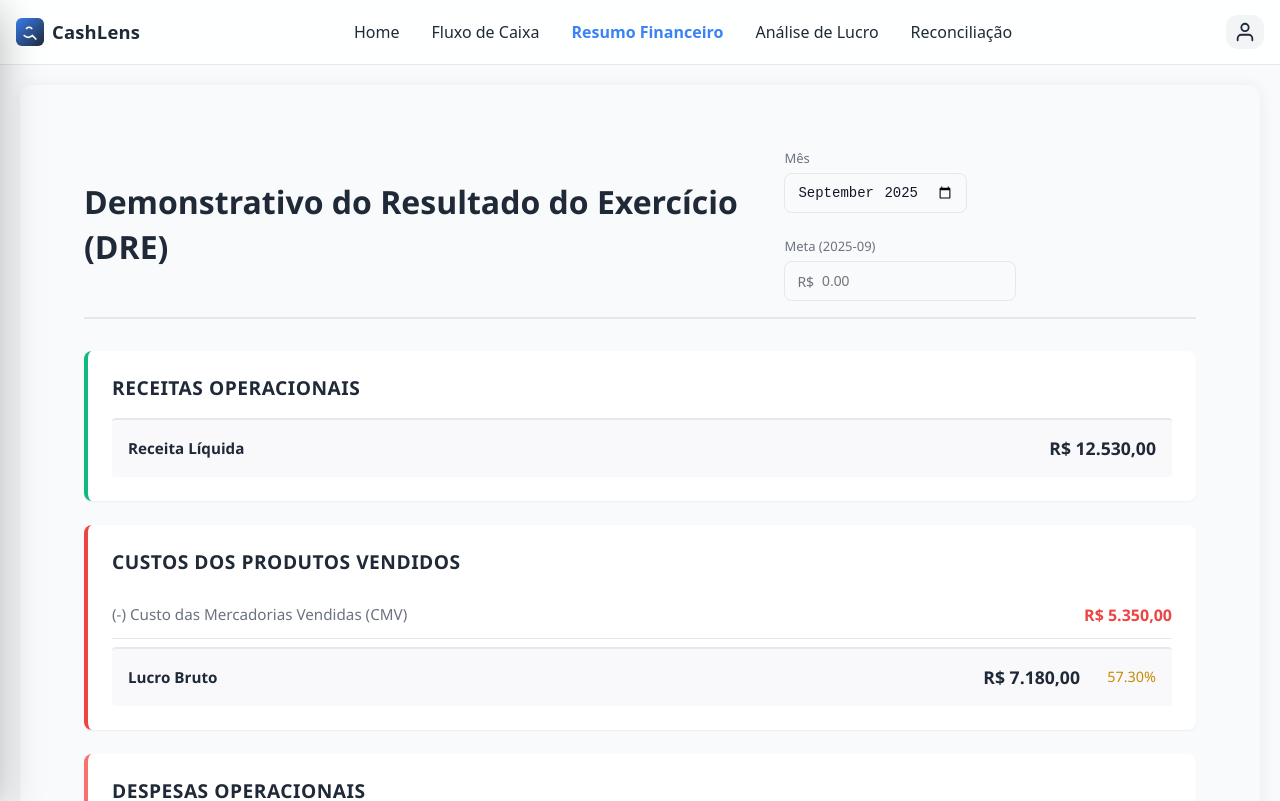
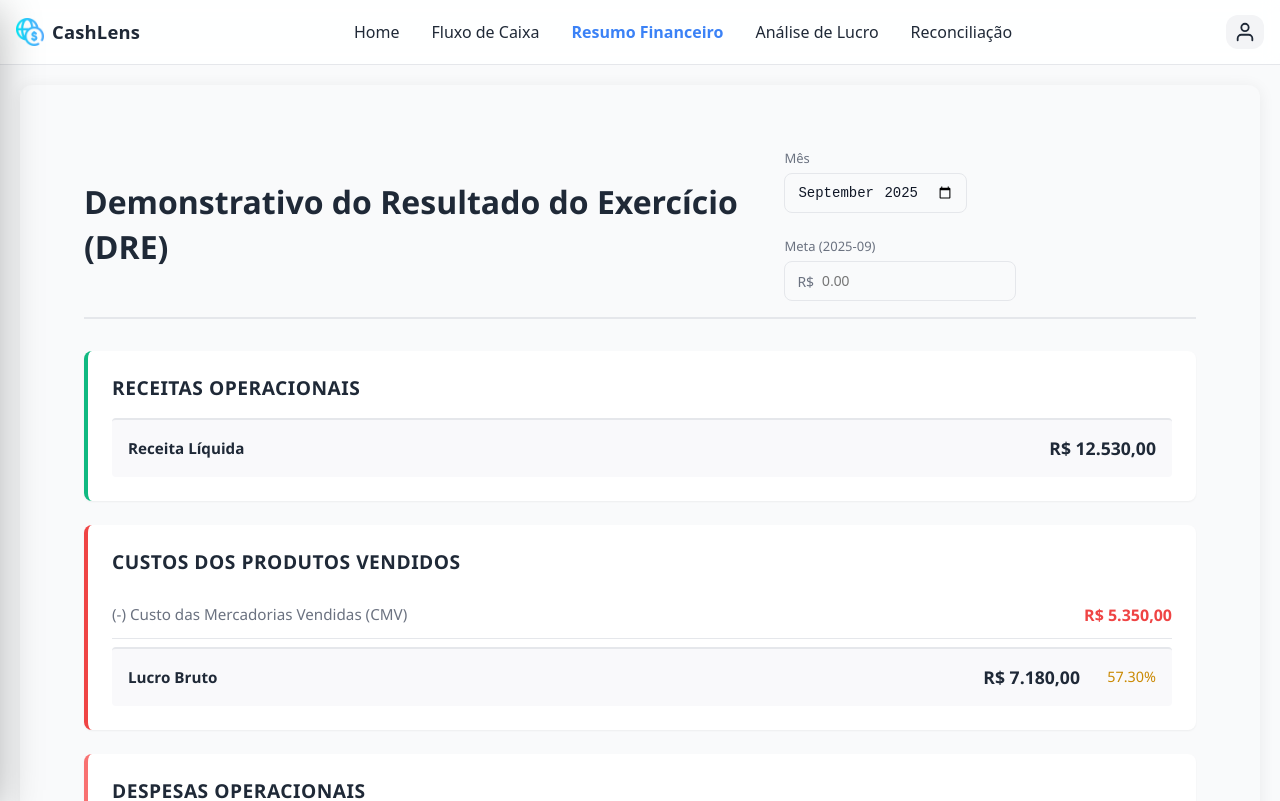
Before and after one commit to CashLens-Project/CashLens-Front, a React (Vite) app: page /dre in a window 1280 px wide. Shown: the top 801 px of the page. Built offline with nearby package versions, Linux system fonts and the light colour scheme.

Commit message:
Feat: Implementando Logo

```diff
--- a/src/components/ui/NavBar/NavBar.css
+++ b/src/components/ui/NavBar/NavBar.css
@@ -142,3 +142,10 @@
   background: #f3f4f6;
   border-color: #e5e7eb;
 }
+
+.logo-img {
+  display: block;
+  width: 28px;
+  height: 28px;
+  object-fit: contain;
+}
--- a/src/components/ui/NavBar/NavBar.jsx
+++ b/src/components/ui/NavBar/NavBar.jsx
@@ -3,26 +3,7 @@ import { NavLink } from "react-router-dom";
 import { FiMenu, FiX, FiUser } from "react-icons/fi";
 import "./NavBar.css";
 
-function LogoMark() {
-  return (
-    <svg width="28" height="28" viewBox="0 0 48 48" aria-hidden="true">
-      <defs>
-        <linearGradient id="clg" x1="0" x2="1" y1="0" y2="1">
-          <stop offset="0%" stopColor="var(--accent)" />
-          <stop offset="100%" stopColor="var(--text)" />
-        </linearGradient>
-      </defs>
-      <rect rx="10" width="48" height="48" fill="url(#clg)" />
-      <path
-        d="M14 30c4 4 10 4 14 0l6 6M18 18c2.5-2.5 6.5-2.5 9 0"
-        stroke="white"
-        strokeWidth="3"
-        fill="none"
-        strokeLinecap="round"
-      />
-    </svg>
-  );
-}
+import logo from '../../../assets/logo.png';
 
 export default function NavBar() {
   const [openSidebar, setOpenSidebar] = useState(false);
@@ -49,14 +30,21 @@ export default function NavBar() {
         <div className="navbar-inner">
           {/* Brand */}
           <div className="navbar-brand">
-            <LogoMark />
+            <img
+              src={logo}
+              alt="CashLens"
+              className="logo-img"
+              width={28}
+              height={28}
+              decoding="async"
+            />
             <span className="site-name">CashLens</span>
           </div>
 
           {/* Centro (desktop) */}
           <div className="navbar-center">
             <div className="navbar-links">
-              <NavLink to="/" end="true" className="navlink">Home</NavLink>
+              <NavLink to="/" end className="navlink">Home</NavLink>
               <NavLink to="/dashboard" className="navlink">Fluxo de Caixa</NavLink>
               <NavLink to="/dre" className="navlink">Resumo Financeiro</NavLink>
               <NavLink to="/waterfall" className="navlink">Análise de Lucro</NavLink>
@@ -93,7 +81,14 @@ export default function NavBar() {
       >
         <div className="sidebar-header">
           <div className="navbar-brand">
-            <LogoMark />
+            <img
+              src={logo}
+              alt="CashLens"
+              className="logo-img"
+              width={28}
+              height={28}
+              decoding="async"
+            />
             <span className="site-name">CashLens</span>
           </div>
           <button
@@ -108,7 +103,7 @@ export default function NavBar() {
         <nav className="sidebar-links">
           <NavLink
             to="/"
-            end="true"
+            end
             className={({ isActive }) => `sidebar-link${isActive ? ' active' : ''}`}
             onClick={() => setOpenSidebar(false)}>Home</NavLink>
           <NavLink
```
Also changed, not shown: src/assets/logo.png (added).
